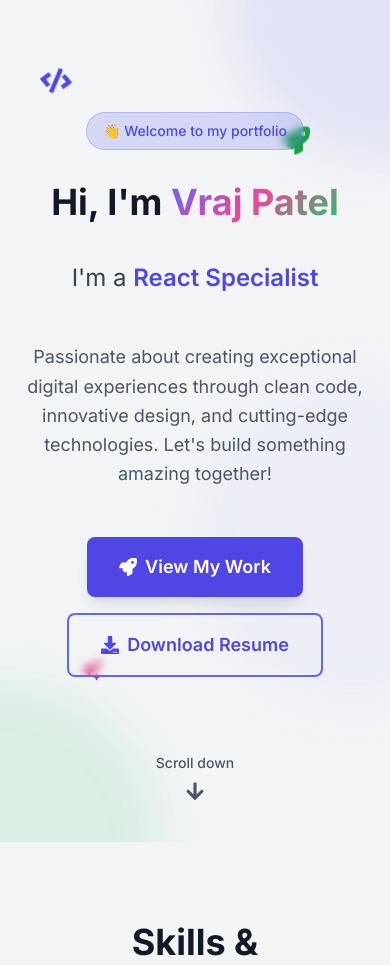
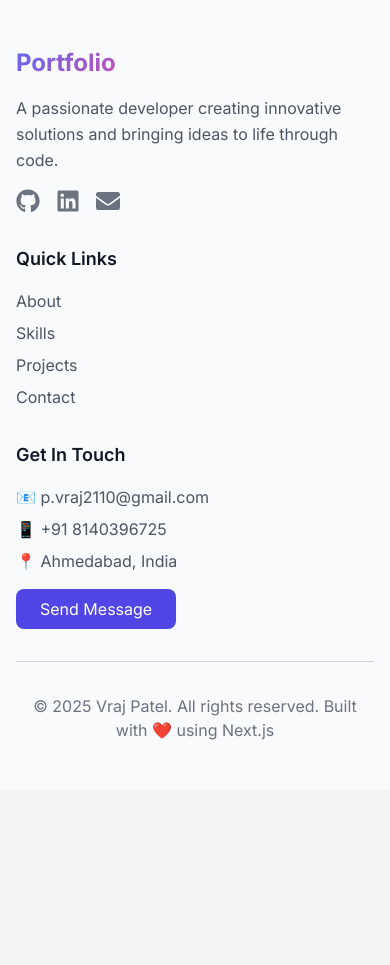
Before and after one commit to pvraj1011/my-portfolio, a Next.js app: page / in a window 390 px wide. Shown: the part 10460-11425 px from the top of the page. After the commit the page ends 11250 px from the top, so only its background shows below. Built offline with nearby package versions, Linux system fonts and the light colour scheme.

Commit message:
Revert changes - restore original working configuration

```diff
--- a/components/Footer.js
+++ b/components/Footer.js
@@ -1,49 +1,139 @@
-import dynamic from "next/dynamic";
+"use client";
 
-// Add ssr: false to prevent prerendering issues
-const Hero = dynamic(() => import("@/components/Hero"), {
-  ssr: false,
-  loading: () => (
-    <div className="min-h-screen flex items-center justify-center">
-      <div className="animate-spin rounded-full h-12 w-12 border-b-2 border-primary-600"></div>
-    </div>
-  ),
-});
+import { motion } from "framer-motion";
+import {
+  FaGithub,
+  FaLinkedin,
+  FaTwitter,
+  FaEnvelope,
+  FaInstagram,
+} from "react-icons/fa";
 
-const Skills = dynamic(() => import("@/components/Skills"), {
-  ssr: false,
-  loading: () => (
-    <div className="py-20 flex items-center justify-center">
-      <div className="animate-spin rounded-full h-12 w-12 border-b-2 border-primary-600"></div>
-    </div>
-  ),
-});
+const Footer = () => {
+  const currentYear = new Date().getFullYear();
 
-const Projects = dynamic(() => import("@/components/Projects"), {
-  ssr: false,
-  loading: () => (
-    <div className="py-20 flex items-center justify-center">
-      <div className="animate-spin rounded-full h-12 w-12 border-b-2 border-primary-600"></div>
-    </div>
-  ),
-});
+  const socialLinks = [
+    {
+      icon: FaGithub,
+      href: "https://github.com/pvraj1011",
+      label: "GitHub",
+    },
+    {
+      icon: FaLinkedin,
+      href: "https://linkedin.com/in/vraj10",
+      label: "LinkedIn",
+    },
+    {
+      icon: FaEnvelope,
+      href: "mailto:p.vraj2110@gmail.com",
+      label: "Email",
+    },
+  ];
 
-const Contact = dynamic(() => import("@/components/Contact"), {
-  ssr: false,
-  loading: () => (
-    <div className="py-20 flex items-center justify-center">
-      <div className="animate-spin rounded-full h-12 w-12 border-b-2 border-primary-600"></div>
-    </div>
-  ),
-});
+  return (
+    <footer className="bg-gray-50 text-gray-900 border-t border-gray-200">
+      <div className="max-w-7xl mx-auto px-4 sm:px-6 lg:px-8 py-12">
+        <div className="grid grid-cols-1 md:grid-cols-3 gap-8">
+          {/* Brand Section */}
+          <motion.div
+            initial={{ opacity: 0, y: 20 }}
+            whileInView={{ opacity: 1, y: 0 }}
+            transition={{ duration: 0.6 }}
+            className="space-y-4"
+          >
+            <h3 className="text-2xl font-bold gradient-text">Portfolio</h3>
+            <p className="text-gray-600 leading-relaxed">
+              A passionate developer creating innovative solutions and bringing
+              ideas to life through code.
+            </p>
+            <div className="flex space-x-4">
+              {socialLinks.map((social, index) => (
+                <motion.a
+                  key={social.label}
+                  href={social.href}
+                  target="_blank"
+                  rel="noopener noreferrer"
+                  whileHover={{ scale: 1.1, rotate: 5 }}
+                  whileTap={{ scale: 0.95 }}
+                  initial={{ opacity: 0, y: 20 }}
+                  whileInView={{ opacity: 1, y: 0 }}
+                  transition={{ delay: index * 0.1, duration: 0.6 }}
+                  className="text-gray-500 hover:text-primary-600 transition-colors duration-200"
+                  aria-label={social.label}
+                >
+                  <social.icon size={24} />
+                </motion.a>
+              ))}
+            </div>
+          </motion.div>
 
-export default function Home() {
-  return (
-    <div className="overflow-hidden">
-      <Hero />
-      <Skills />
-      <Projects />
-      <Contact />
-    </div>
+          {/* Quick Links */}
+          <motion.div
+            initial={{ opacity: 0, y: 20 }}
+            whileInView={{ opacity: 1, y: 0 }}
+            transition={{ duration: 0.6, delay: 0.2 }}
+            className="space-y-4"
+          >
+            <h4 className="text-lg font-semibold text-text">Quick Links</h4>
+            <ul className="space-y-2">
+              {[
+                { name: "About", href: "#home" },
+                { name: "Skills", href: "#skills" },
+                { name: "Projects", href: "#projects" },
+                { name: "Contact", href: "#contact" },
+              ].map((link) => (
+                <li key={link.name}>
+                  <motion.a
+                    href={link.href}
+                    whileHover={{ x: 5 }}
+                    className="text-gray-600 hover:text-primary-600 transition-colors duration-200"
+                  >
+                    {link.name}
+                  </motion.a>
+                </li>
+              ))}
+            </ul>
+          </motion.div>
+
+          {/* Contact Info */}
+          <motion.div
+            initial={{ opacity: 0, y: 20 }}
+            whileInView={{ opacity: 1, y: 0 }}
+            transition={{ duration: 0.6, delay: 0.4 }}
+            className="space-y-4"
+          >
+            <h4 className="text-lg font-semibold text-text">Get In Touch</h4>
+            <div className="space-y-2 text-gray-600">
+              <p>📧 p.vraj2110@gmail.com</p>
+              <p>📱 +91 8140396725</p>
+              <p>📍 Ahmedabad, India</p>
+            </div>
+            <motion.a
+              href="mailto:p.vraj2110@gmail.com"
+              whileHover={{ scale: 1.05 }}
+              whileTap={{ scale: 0.95 }}
+              className="inline-block bg-primary-600 hover:bg-primary-700 text-white px-6 py-2 rounded-lg transition-colors duration-200"
+            >
+              Send Message
+            </motion.a>
+          </motion.div>
+        </div>
+
+        {/* Bottom Section */}
+        <motion.div
+          initial={{ opacity: 0 }}
+          whileInView={{ opacity: 1 }}
+          transition={{ duration: 0.6, delay: 0.6 }}
+          className="border-t border-gray-300 mt-8 pt-8 text-center"
+        >
+          <p className="text-gray-500">
+            © {currentYear} Vraj Patel. All rights reserved. Built with ❤️ using
+            Next.js
+          </p>
+        </motion.div>
+      </div>
+    </footer>
   );
-}
+};
+
+export default Footer;
--- a/next.config.js
+++ b/next.config.js
@@ -9,14 +9,14 @@
     deviceSizes: [640, 750, 828, 1080, 1200, 1920, 2048, 3840],
     imageSizes: [16, 32, 48, 64, 96, 128, 256, 384],
   },
+  // Enable compression
   compress: true,
+
+  // Enable static optimization
   swcMinify: true,
-  // Add this for better error handling
-  typescript: {
-    ignoreBuildErrors: false,
-  },
-  eslint: {
-    ignoreDuringBuilds: false,
+  // Optimize bundle
+  experimental: {
+    optimizeCss: true,
   },
 };
 
```
